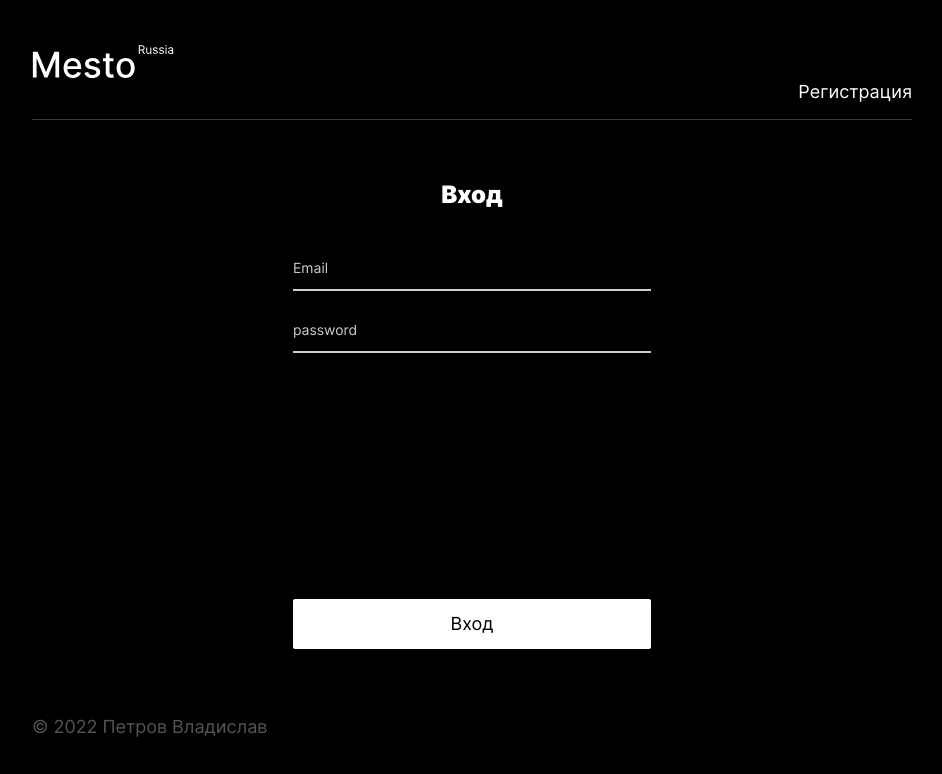
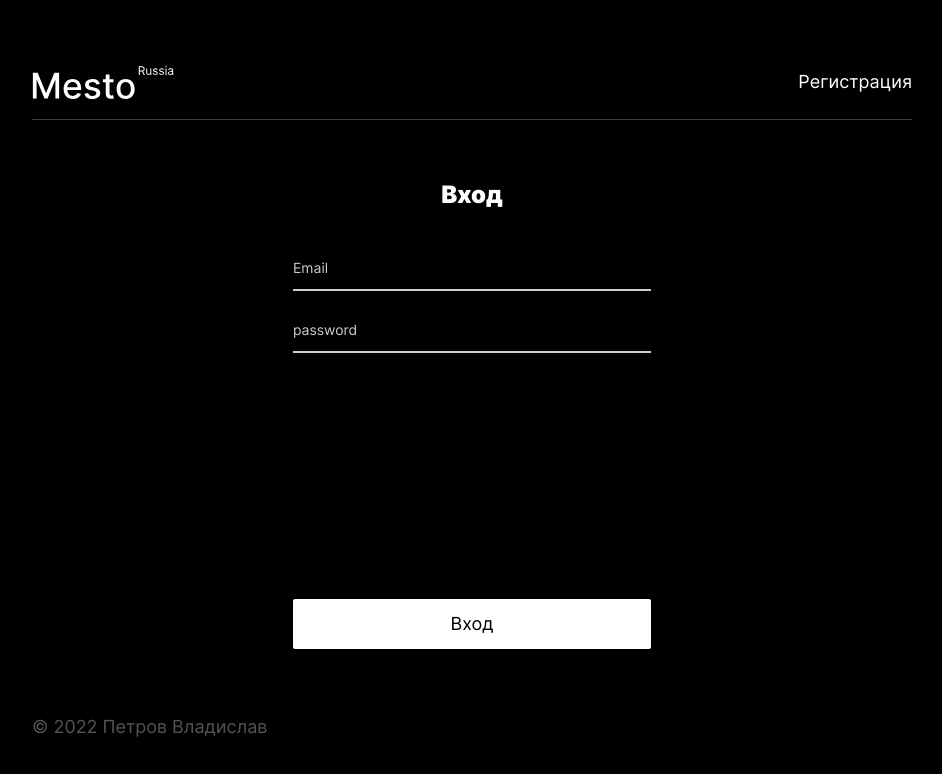
Before and after one commit to DonVladon96/React-mesto-auth, a React (Create React App) app: page /sign-in in a window 1280 px wide. Shown: the top 774 px of the page, without its empty margins (168-1110 px from the left). Built offline with nearby package versions, Linux system fonts and the light colour scheme.

Commit message:
refactoring...

```diff
--- a/src/blocks/header/header.css
+++ b/src/blocks/header/header.css
@@ -7,6 +7,9 @@
     margin-right: auto;
     margin-bottom: 0;
     padding: 0;
+    display: flex;
+    justify-content: space-between;
+    align-items: center;
 }
 
 @media screen and (max-width: 980px) {
--- a/src/components/Login.js
+++ b/src/components/Login.js
@@ -2,8 +2,6 @@ import React, { useState } from 'react';
 import { Link, useNavigate } from 'react-router-dom';
 import Header from './Header';
 import auth from '../utils/auth';
-
-//сюда импортировать auth.js
 
 function Login({ handleShowInfoMessage, onLogin }) {
 	const startValues = {
```
Lines whose indentation alone changed are shown as unchanged.
